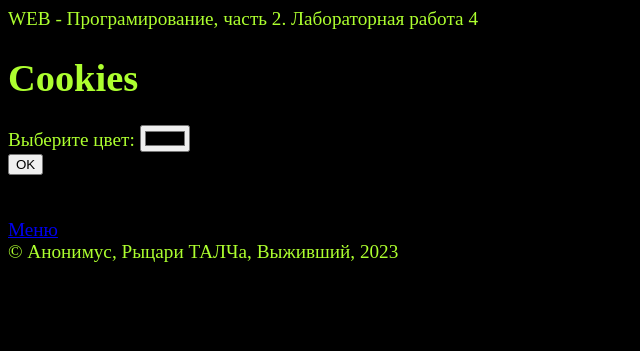
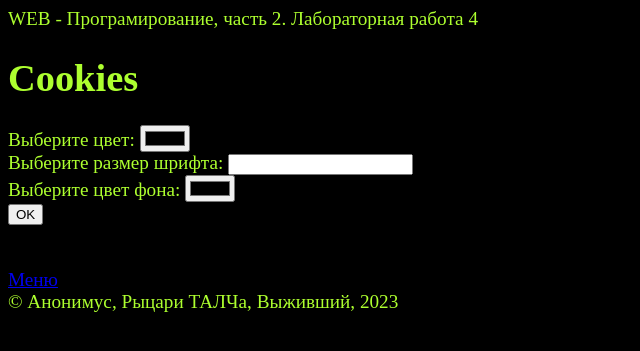
Before and after one commit to AlphaKirill/AlphaWebLabs2, a Flask app: page /lab4/cookies in a window 1280 px wide. Shown: the top 351 px of the page, without its empty margins (0-640 px from the left). Run offline with Flask 3, Linux system fonts and the light colour scheme.

Commit message:
Фон и размер текста

```diff
--- a/lab4.py
+++ b/lab4.py
@@ -95,8 +95,12 @@ def cookies():
         return render_template('cookies.html')
 
     color = request.form.get('color')
+    font_size = request.form.get('font-size')
+    background_color = request.form.get('background-color')
+
     headers = {
         'Set-Cookie': 'color=' + color + '; path=/',
+        'Set-Cookie': 'color=' + color + '; font-size=' + font_size + '; background-color=' + background_color + '; path=/',
         'Location': '/lab4/cookies'
     }
     return '', 303, headers
--- a/templates/base.html
+++ b/templates/base.html
@@ -9,6 +9,22 @@
     <style>
         body {
             color: {{ request.cookies.get('color')}};
+        }
+    </style>
+    {% endif %}
+
+    {% if request.cookies.get('font-size') %}
+    <style>
+        body {
+            font-size: {{ request.cookies.get('font-size')}};
+        }
+    </style>
+    {% endif %}
+
+    {% if request.cookies.get('background-color') %}
+    <style>
+        body {
+            background-color: {{ request.cookies.get('background-color')}};
         }
     </style>
     {% endif %}
--- a/templates/cookies.html
+++ b/templates/cookies.html
@@ -9,6 +9,13 @@
             <label for="color">Выберите цвет:</label>
             <input type="color" id="color" name="color">
         </div>
+
+        <label for="font-size">Выберите размер шрифта:</label>
+        <input type="number" id="font-size" name="font-size">
+        <br>
+        <label for="background-color">Выберите цвет фона:</label>
+        <input type="color" id="background-color" name="background-color">
+
         <div>
             <button type="submit style="left: 48%; position: absolute"">OK</button>
         </div>
```
